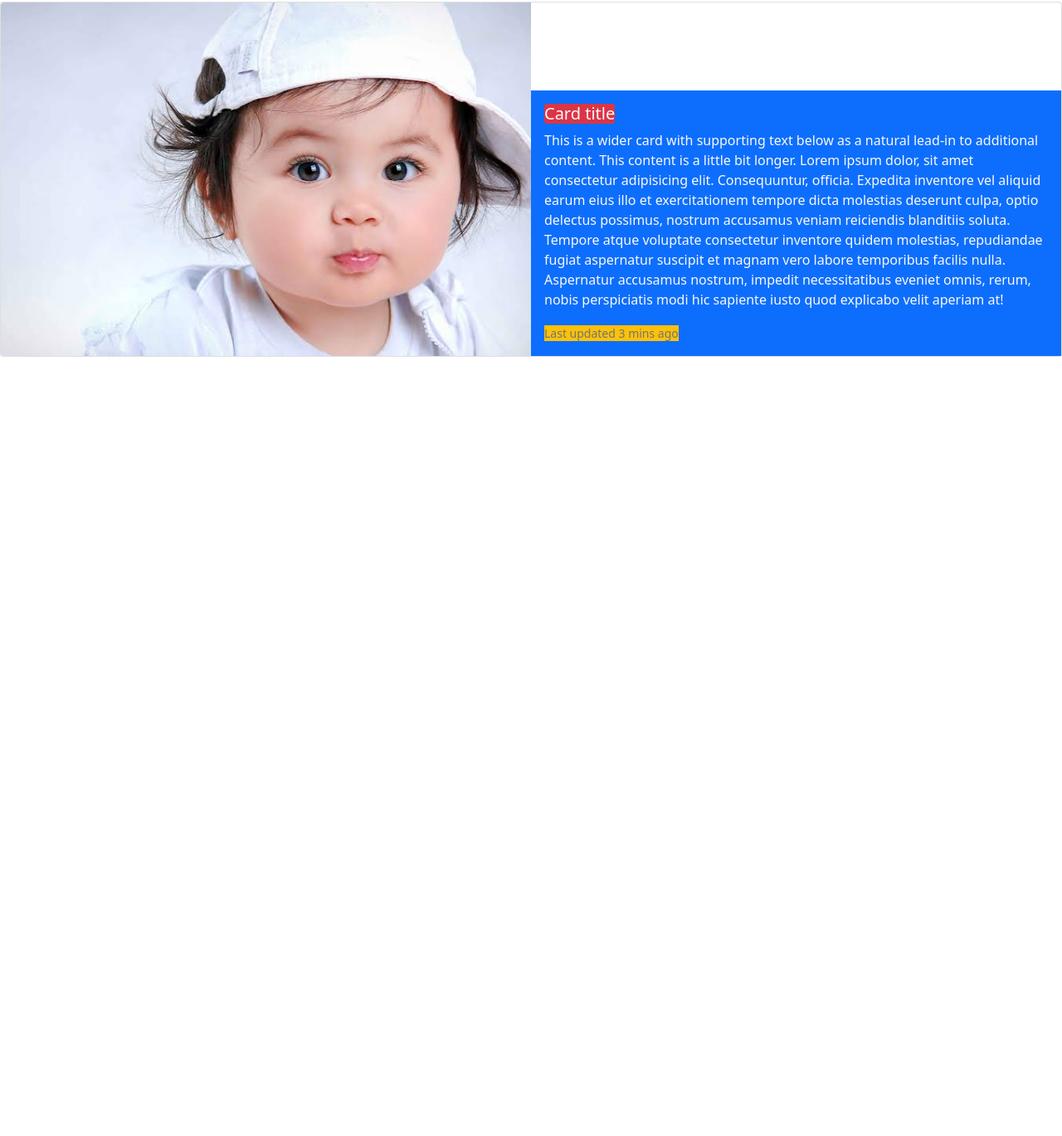
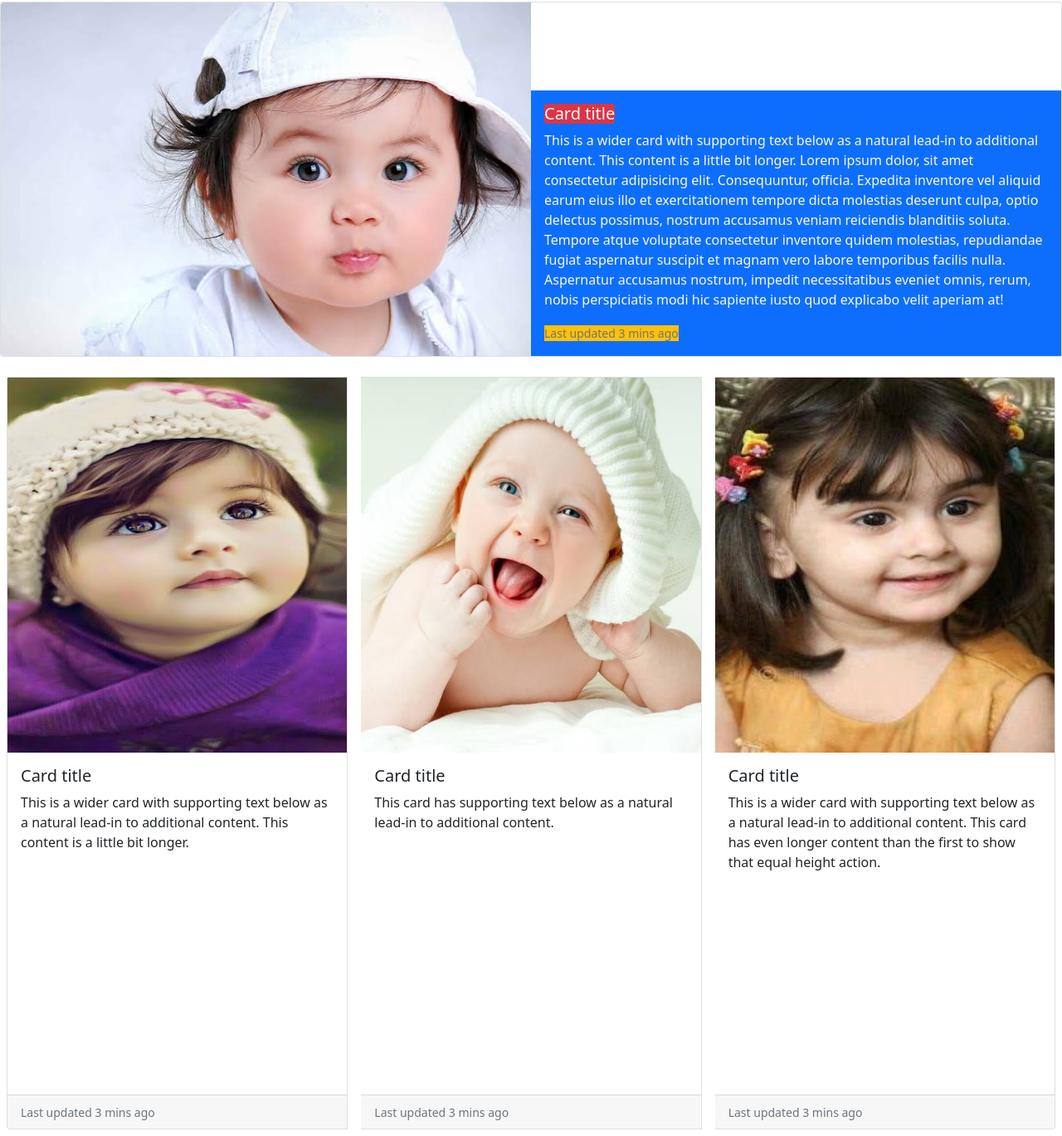
Before and after one commit to mdsabbiralam1/getting-start-bootstrap-, a plain HTML site: page card.html in a window 1280 px wide. Shown: the part 1983-3352 px from the top of the page at 83% size. Before the commit the page ends 2429 px from the top, so only its background shows below. Drawn offline with Linux system fonts and the light colour scheme.

Commit message:
card with footer

```diff
--- a/card.html
+++ b/card.html
@@ -124,6 +124,41 @@
             </div>
         </div>
     </section>
+    <!-- card with footer -->
+    <div class="card-group">
+        <div class="card m-2 ">
+            <img class="h-50" src="media/pic/images (24).jpeg" class="card-img-top" alt="...">
+            <div class="card-body">
+                <h5 class="card-title">Card title</h5>
+                <p class="card-text">This is a wider card with supporting text below as a natural lead-in to additional
+                    content. This content is a little bit longer.</p>
+            </div>
+            <div class="card-footer">
+                <small class="text-muted">Last updated 3 mins ago</small>
+            </div>
+        </div>
+        <div class="card m-2">
+            <img class="h-50" src="media/pic/images (21).jpeg" class="card-img-top" alt="...">
+            <div class="card-body">
+                <h5 class="card-title">Card title</h5>
+                <p class="card-text">This card has supporting text below as a natural lead-in to additional content.</p>
+            </div>
+            <div class="card-footer">
+                <small class="text-muted">Last updated 3 mins ago</small>
+            </div>
+        </div>
+        <div class="card m-2">
+            <img class="h-50 " src="media/pic/images (26).jpeg" class="card-img-top" alt="...">
+            <div class="card-body">
+                <h5 class="card-title">Card title</h5>
+                <p class="card-text">This is a wider card with supporting text below as a natural lead-in to additional
+                    content. This card has even longer content than the first to show that equal height action.</p>
+            </div>
+            <div class="card-footer">
+                <small class="text-muted">Last updated 3 mins ago</small>
+            </div>
+        </div>
+    </div>
     <!-- java script link up -->
     <script src="js/bootstrap.bundle.min.js"></script>
 </body>
```
